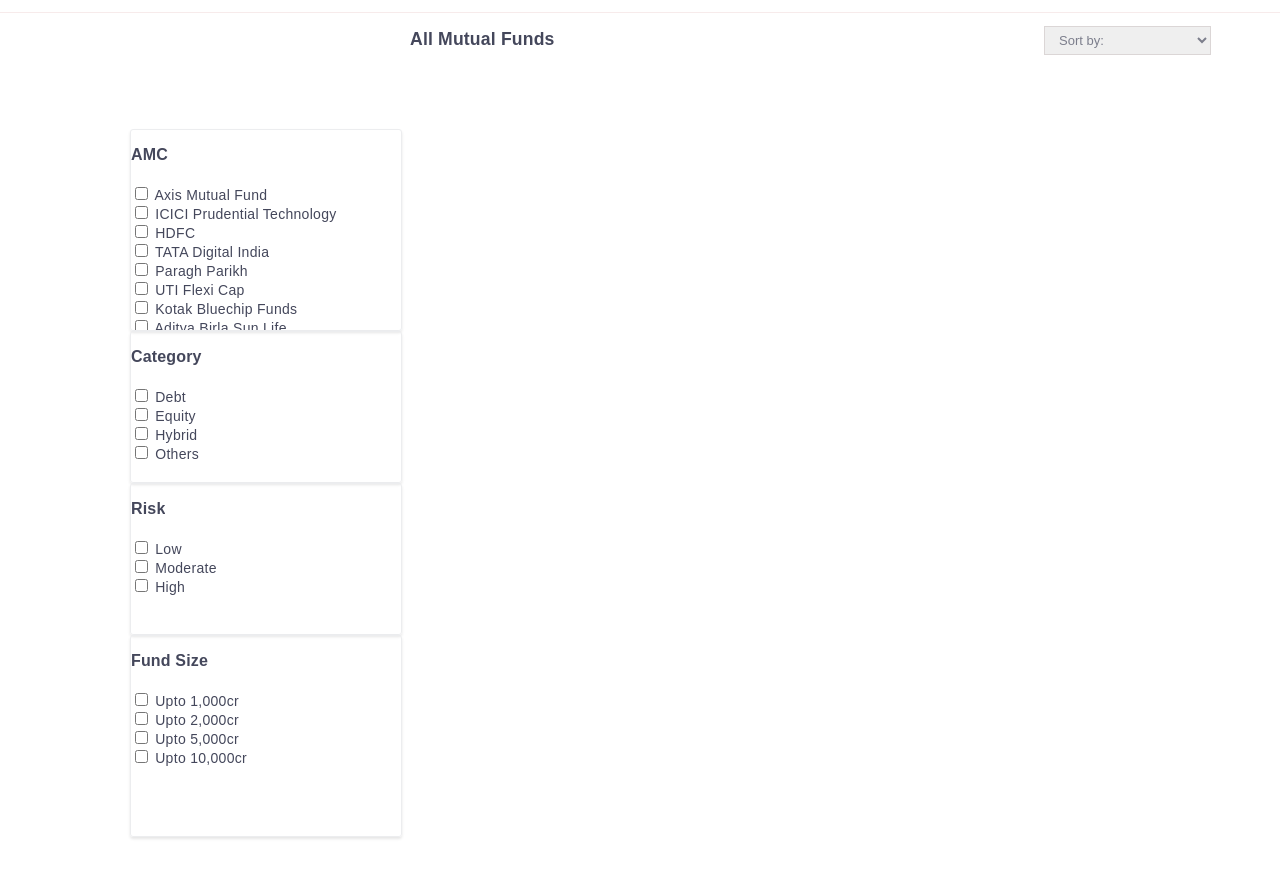
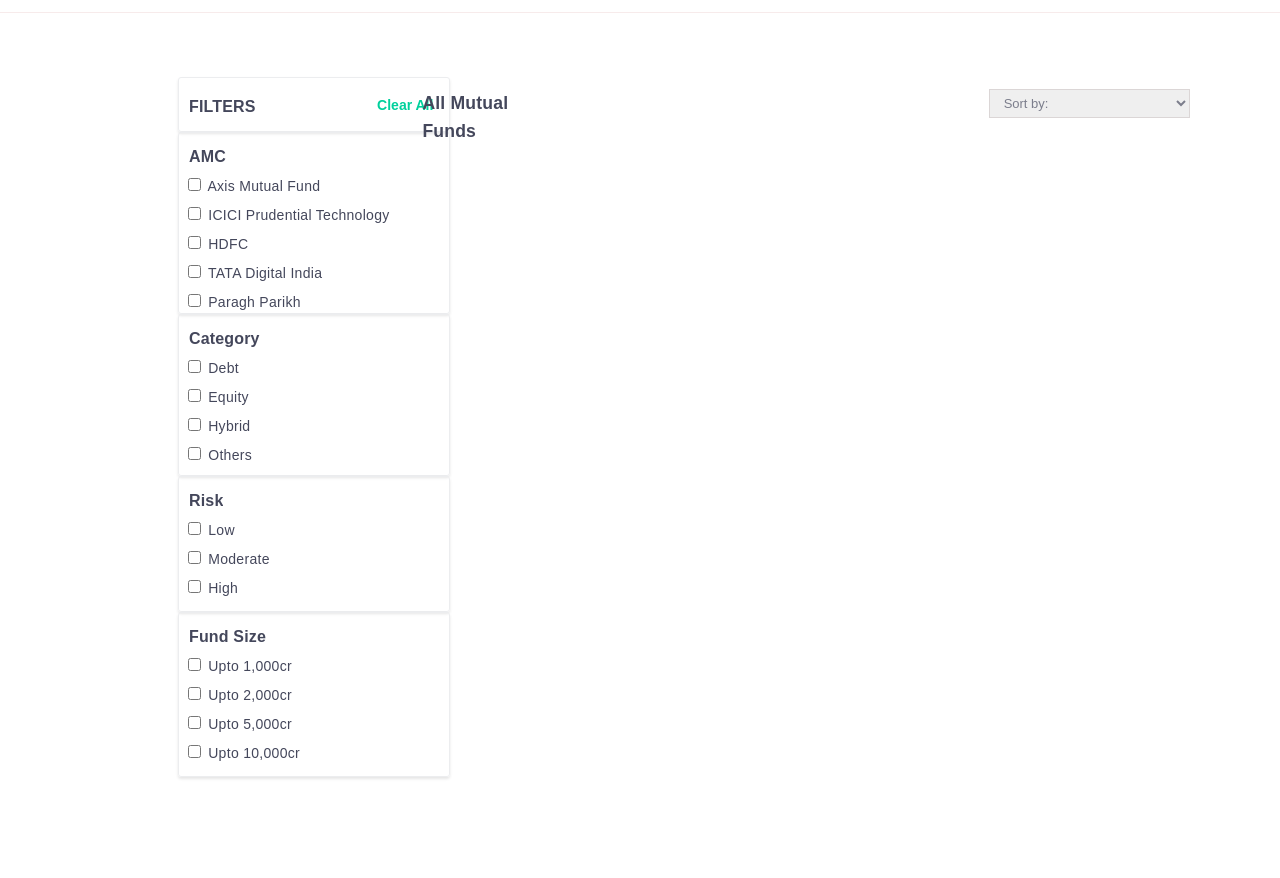
Before and after one commit to taherahmed14/Groww_Front-end_Project, a website: page Front end/groww_products.html in a window 1280 px wide. Shown: the part 68-946 px from the top of the page. Drawn offline with Linux system fonts and the light colour scheme; no server answers.

Commit message:
Alignment, clear filter

```diff
--- a/Front end/groww_products.html
+++ b/Front end/groww_products.html
@@ -10,19 +10,29 @@
        <link rel = "icon" href = "https://groww.in/logo-groww270.png" type = "image/x-icon">
        <link rel = "stylesheet" href="/styles/styles.css">
        <style>
-           .filter_section{
+           .filter_section, .filter_section_one{
               display:inline-block;
                width:270px;
-               height:200px;
                border: 1px solid #ecedef;
                border-radius: 3px;
                box-shadow: 0 2px 3px 0 #0000001a;
+               padding-bottom: 10px;
 
+           }
+           .filter_section_one{
+               padding: 5px 0 15px 0;
+               display: flex;
+           }
+           #clearFilterBtn{
+               margin: 5% 0 0 45%;
+               font-size: 14px;
+               font-weight: 600;
+               cursor: pointer;
+               color: #00d09c;
            }
 
            .right{
-               width:900px;
-               margin-left: 30px;
+               width:800px;
                margin-top: 60px;
 
 
@@ -42,7 +52,7 @@
 
 
            }
-           .MFtext{
+           .MFtext, .filterHeading{
               font-size: 1rem;
               letter-spacing: 0.01em;
               color:#44475b;
@@ -52,12 +62,19 @@
               text-overflow: ellipsis;
               white-space: nowrap;
 
+           }
+
+           .filterHeading{
+                margin-top: 15px;
+                padding-left: 10px;
 
            }
+
            .sub{
                display:grid;
                grid-template-columns: 200px 200px;
-               grid-gap:320px
+               grid-gap:320px;
+
            }
 
            .MFsub_text{
@@ -79,6 +96,7 @@
                line-height: 160%;
                color: #7c7e8c;
                letter-spacing: .2px;
+               margin-left: 20%;
 
            }
 
@@ -87,6 +105,7 @@
                height:100px;
                transition: 0.2s;
                box-shadow: 0 2px 3px 0 #0000001a;
+               cursor: pointer;
            }
            .MFdiv:hover{
                transform: scale(1.01);
@@ -95,7 +114,7 @@
 
            .returns{
 
-               display:inline-block;
+
                float:right;
                margin-top: 30px;
                margin-right: 35px;
@@ -104,7 +123,6 @@
               letter-spacing: 0.01em;
               color:#44475b;
               font-weight: 700;
-              display:inline-block;
               overflow: hidden;
               text-overflow: ellipsis;
               white-space: nowrap;
@@ -113,11 +131,9 @@
            .left{
                display:grid;
                grid-template-columns: 220px;
-               margin-left: 2px;
+               margin-left: 50px;
                height:700px;
-
                width:300px;
-               padding-right:30px;
 
            }
            .scroll{
@@ -125,7 +141,6 @@
            }
 
            .head{
-               margin-left: 410px;
                color:#44475b;
                letter-spacing: .01em;
                line-height: 160%;
@@ -135,9 +150,12 @@
            }
 
            .Sort{
-            margin-left: 485px;
+            margin-left: 435px;
+            margin-top: 1.5%;
+            width: 220px;
             font-size: 13px;
             padding: 5px 10px;
+            height: 80%;
             color:#7c7e8c;
             border: 1px solid rgb(219, 214, 214);
             font-family: Arial, Helvetica, sans-serif;
@@ -146,10 +164,17 @@
                font-size: 14px;
                color: #44475b;
                letter-spacing: .3px;
+               padding: 5px;
            }
 
            .cat{
                height:150px;
+           }
+           .productTileOne{
+               position: absolute;
+               display: flex;
+               margin: 5% 0 0 33%;
+               width: 60%;
            }
 
 
@@ -169,8 +194,8 @@
            </div>
        </div>
 
-    <div class="Main_div">
-        <div>
+
+        <div class="productTileOne">
         <h1 class="head">All Mutual Funds</h2>
 
             <select id="Sort" class="Sort" onchange="Sorting()">
@@ -187,8 +212,13 @@
         <!-- Add your contents here -->
         <div class="left">
 
+            <div class="filter_section_one">
+                <div class="filterHeading">FILTERS</div>
+                <div id="clearFilterBtn">Clear All</div>
+            </div>
+
         <div class="filter_section scroll">
-        <p class="MFtext">AMC</p>
+        <div class="filterHeading">AMC</div>
         <div class="box">
             <input type="checkbox" value="Axis" class="checkbox amctick" id="axis">
             <label for="axisMF">Axis Mutual Fund</label>
@@ -236,7 +266,7 @@
 
 
  <div class="filter_section cat">
-    <p class="MFtext ">Category</p>
+    <div class="filterHeading ">Category</div>
     <div class="box">
         <input type="checkbox" value="Debt" class="checkbox c_tick" >
         <label for="">Debt</label>
@@ -256,8 +286,8 @@
 </div>
 
 
-<div class="filter_section cat">
-    <p class="MFtext">Risk</p>
+<div class="filter_section">
+    <div class="filterHeading">Risk</div>
     <div class="box">
         <input type="checkbox" value="Low Risk" class="checkbox R_tick" >
         <label for="">Low</label>
@@ -274,7 +304,7 @@
 </div>
 
 <div class="filter_section">
-    <p class="MFtext">Fund Size</p>
+    <div class="filterHeading">Fund Size</div>
     <div class="box">
         <input type="checkbox" value="2" class="checkbox F_tick" >
         <label for="">Upto 1,000cr</label>
@@ -303,11 +333,10 @@
  <div class="right" id="right"></div>
 
 
-
     </div>
 
 
-</div>
+
 
 
 
```
